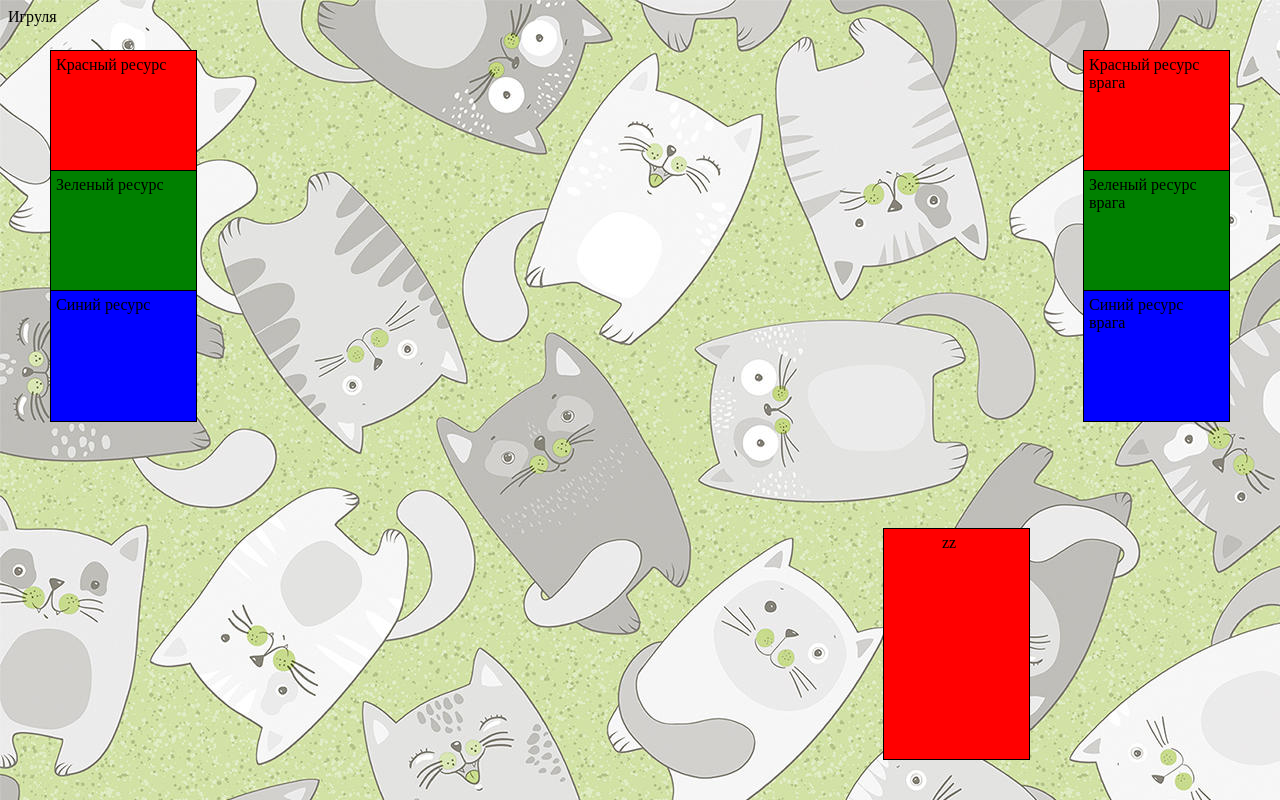
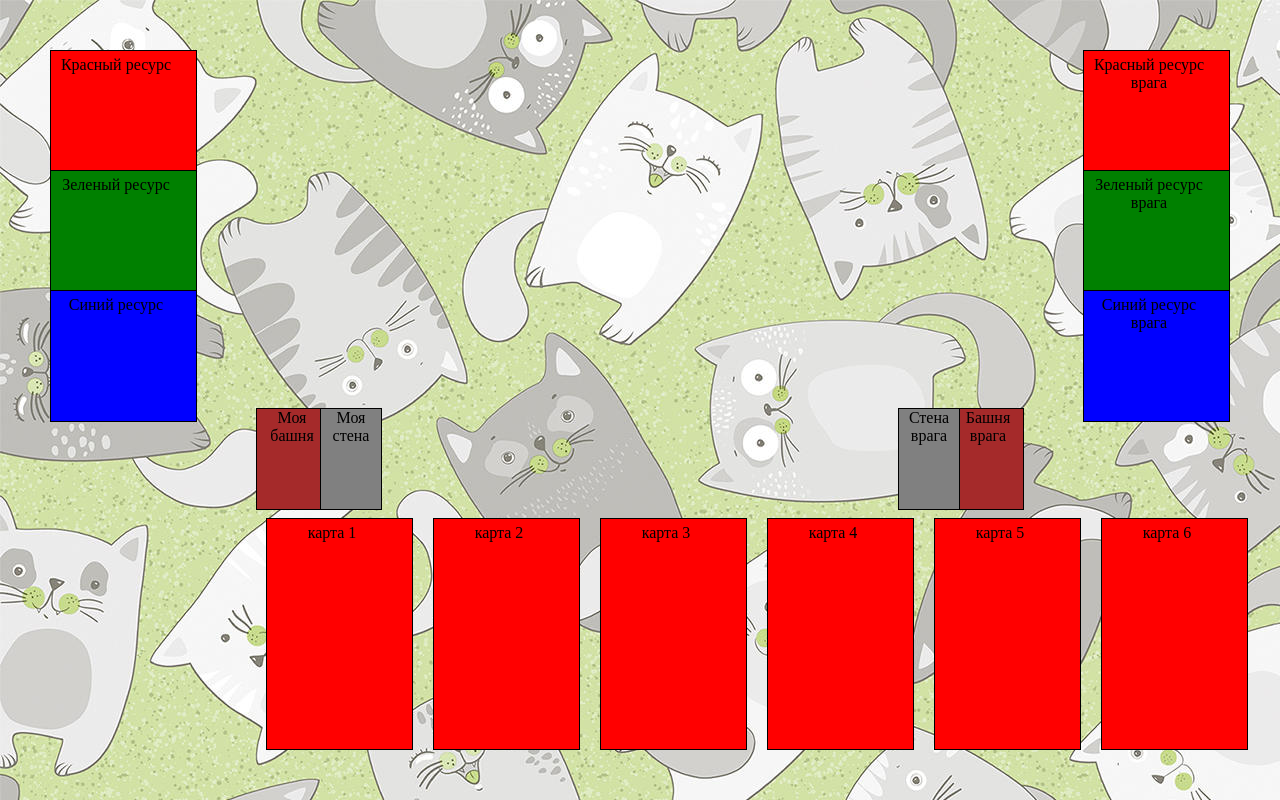
Before and after one commit to rocroobin/archmage, a plain HTML site: page index.html in a window 1280 px wide. Drawn offline with Linux system fonts and the light colour scheme.

Commit message:
макет поправил

```diff
--- a/index.html
+++ b/index.html
@@ -11,7 +11,17 @@
 	<div class="enemygreenresource">Зеленый ресурс врага</div>
 	<div class="blueresource">Синий ресурс</div>
 	<div class="enemyblueresource">Синий ресурс врага</div>
-	<div class="card">zz</div>
-	Игруля
+	<div class="tower">Моя башня</div>
+	<div class="enemytower">Башня врага</div>
+	<div class="wall">Моя стена</div>
+	<div class="enemywall">Стена врага</div>
+	<div class="container">
+		<div id="card">карта 1</div>
+		<div id="card">карта 2</div>
+		<div id="card">карта 3</div>
+		<div id="card">карта 4</div>
+		<div id="card">карта 5</div>
+		<div id="card">карта 6</div>
+	</div>
 </body>
 </html>
--- a/style.css
+++ b/style.css
@@ -3,7 +3,7 @@ body {
     overflow: hidden;
 }
 
-.card {
+#card {
     width: 120px;
     height: 220px;
     background: red;
@@ -11,22 +11,60 @@ body {
     padding-right: 20px;
     border: solid 1px black;
     text-align: center;
+    margin: 10px;
+}
+
+.container {
+    display: flex;
+    flex-direction: row;
     position: absolute;
-    right: 250px;
+    left: 20%;
     bottom: 40px;
 }
 
 
 .tower {
+    height: 100px;
     width: 70px;
     background: brown;
     border: solid 1px black;
+    text-align: center;
+    position: absolute;
+    left: 20%;
+    bottom: 290px;
+}
+
+.enemytower {
+    height: 100px;
+    width: 70px;
+    background: brown;
+    border: solid 1px black;
+    text-align: center;
+    position: absolute;
+    right: 20%;
+    bottom: 290px;
 }
 
 .wall {
+    height: 100px;
     width: 60px;
     background: gray;
     border: solid 1px black;
+    text-align: center;
+    position: absolute;
+    left: 25%;
+    bottom: 290px;
+}
+
+.enemywall {
+    height: 100px;
+    width: 60px;
+    background: gray;
+    border: solid 1px black;
+    text-align: center;
+    position: absolute;
+    right: 25%;
+    bottom: 290px;
 }
 
 .redresource {
@@ -36,6 +74,7 @@ body {
     padding: 5px;
     padding-right: 20px;
     border: solid 1px black;
+    text-align: center;
     position: absolute;
     left: 50px;
     top: 50px;
@@ -48,6 +87,7 @@ body {
     padding: 5px;
     padding-right: 20px;
     border: solid 1px black;
+    text-align: center;
     position: absolute;
     right: 50px;
     top: 50px;
@@ -60,6 +100,7 @@ body {
     padding: 5px;
     padding-right: 20px;
     border: solid 1px black;
+    text-align: center;
     position: absolute;
     left: 50px;
     top: 170px;
@@ -72,6 +113,7 @@ body {
     padding: 5px;
     padding-right: 20px;
     border: solid 1px black;
+    text-align: center;
     position: absolute;
     right: 50px;
     top: 170px;
@@ -84,6 +126,7 @@ body {
     padding: 5px;
     padding-right: 20px;
     border: solid 1px black;
+    text-align: center;
     position: absolute;
     left: 50px;
     top: 290px;
@@ -96,6 +139,7 @@ body {
     padding: 5px;
     padding-right: 20px;
     border: solid 1px black;
+    text-align: center;
     position: absolute;
     right: 50px;
     top: 290px;
```
Also changed, not shown: source/archmage.js (added), source/resourse.js (renamed from resourse.js).
